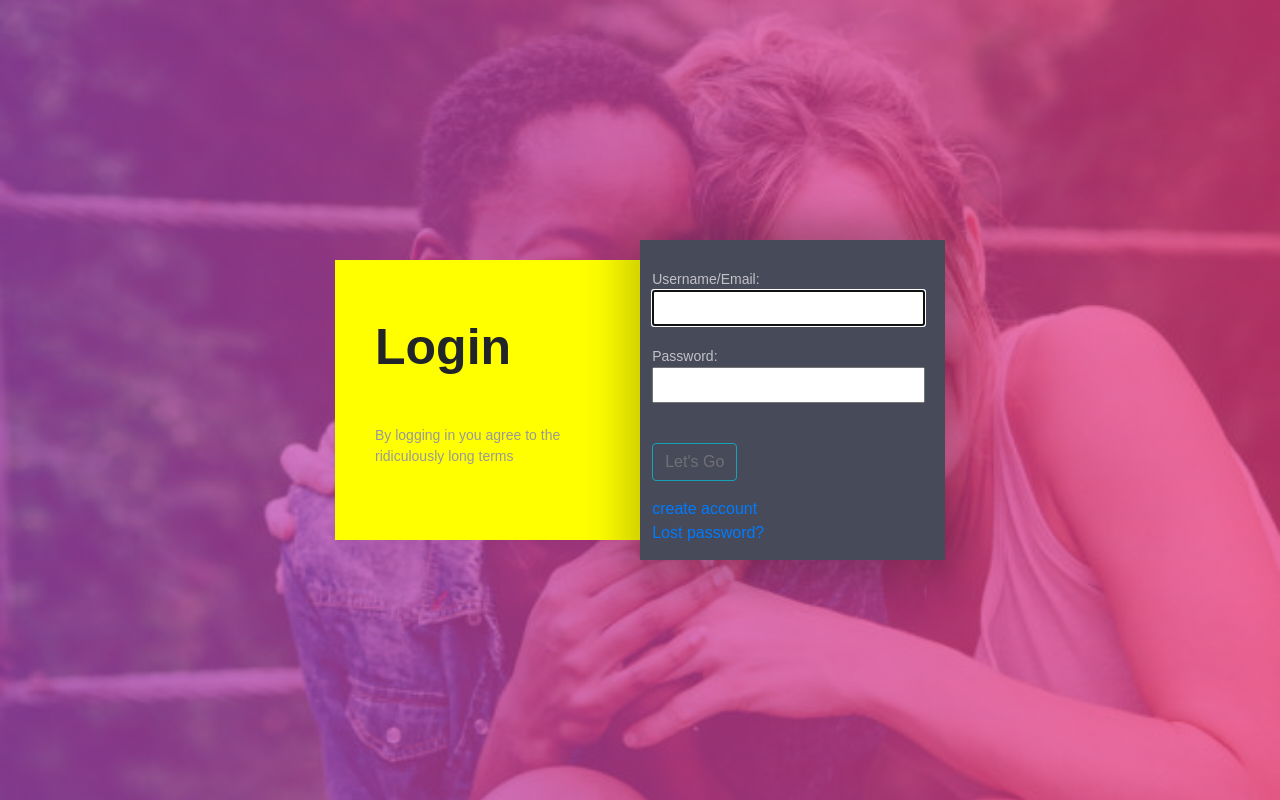
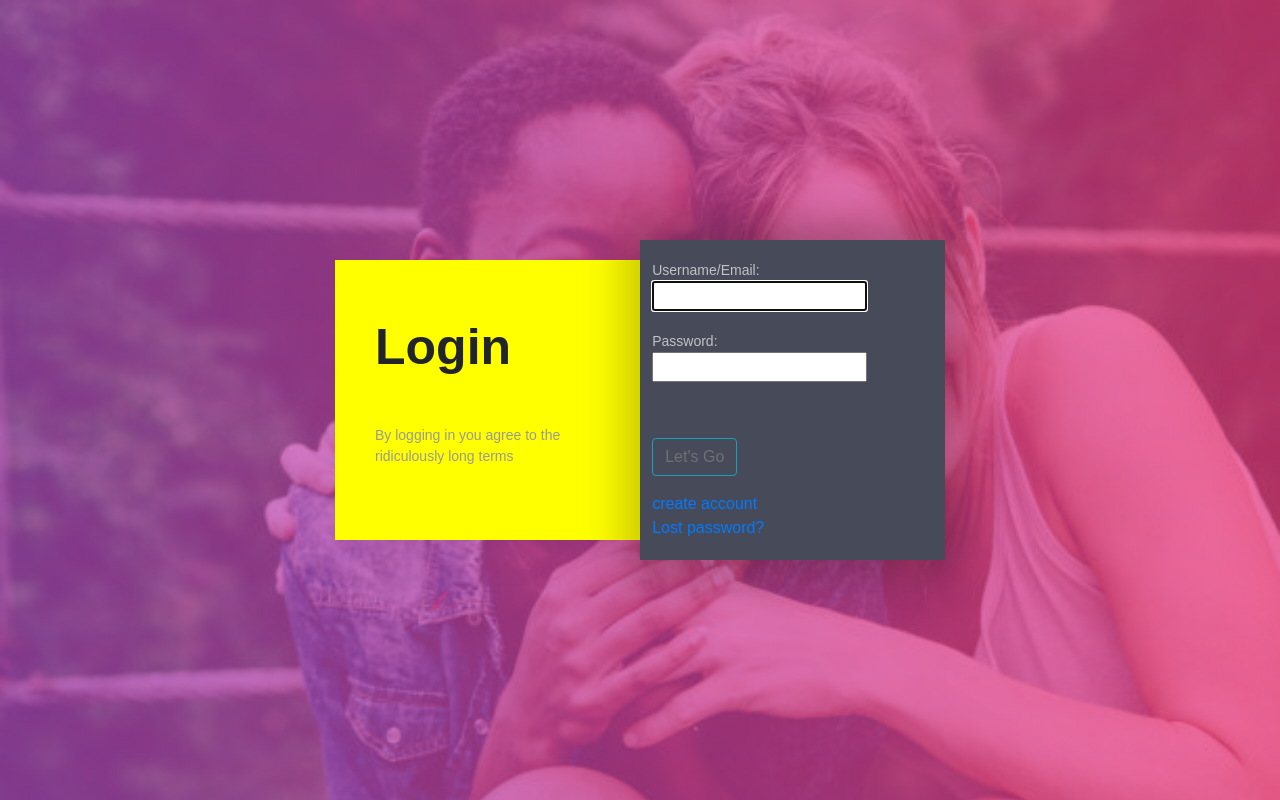
Before and after one commit to Romeombugua/Humorer, a Django app: page /accounts/login/ in a window 1280 px wide. Run offline with Django 4.2, Linux system fonts and the light colour scheme; parts of the project's set-up code (start-up, migrations or seed data) failed here and were passed over; some libraries are stand-ins or nearby versions; some web fonts are replaced.

Commit message:
Changes in login

```diff
--- a/app/forms.py
+++ b/app/forms.py
@@ -11,7 +11,7 @@ from app.models import Stories
 
 
 class RegisterForm(UserCreationForm):
-    email = forms.EmailField(label='email', widget=forms.EmailInput(attrs={'class':'form-control'}))
+    email = forms.EmailField(label='emaild', widget=forms.EmailInput(attrs={'class':'form-control'}))
 
     class Meta:
         model = User
--- a/app/static/regstyles.css
+++ b/app/static/regstyles.css
@@ -109,8 +109,20 @@ path {
   stroke-dasharray: 240 1386;
 }
 .form {
-  margin: 40px;
-  position: absolute;
+
+  position: relative;
+  width:auto ;
+  margin-left: 4%;
+  margin-top: 3%;
+}
+@media (max-width: 767px) {
+  .form {
+
+    position: absolute;
+    width:auto ;
+    margin-left: 2%;
+    margin-top: 3%;
+  }
 }
 #label {
   color:  #c2c2c5;
@@ -120,16 +132,7 @@ path {
   margin-top: 20px;
   margin-bottom: 5px;
 }
-#input {
-  background: transparent;
-  border: 0;
-  color: #f2f2f2;
-  font-size: 20px;
-  height: 30px;
-  line-height: 30px;
-  outline: none !important;
-  width: 100%;
-}
+
 input::-moz-focus-inner {
   border: 0;
 }
--- a/templates/registration/login.html
+++ b/templates/registration/login.html
@@ -56,10 +56,12 @@
                   </defs>
                   <path d="m 40,120.00016 239.99984,-3.2e-4 c 0,0 24.99263,0.79932 25.00016,35.00016 0.008,34.20084 -25.00016,35 -25.00016,35 h -239.99984 c 0,-0.0205 -25,4.01348 -25,38.5 0,34.48652 25,38.5 25,38.5 h 215 c 0,0 20,-0.99604 20,-25 0,-24.00396 -20,-25 -20,-25 h -190 c 0,0 -20,1.71033 -20,25 0,24.00396 20,25 20,25 h 168.57143" />
                 --></svg>
-                <div style="margin-left: 4%; margin-top: 3%;" class="form">
+                <div class="form">
 
-                  <form method="post" action="{% url 'login' %}">
+                  <form role="form" class="form-horizontal" method="post" action="{% url 'login' %}">
                     {% csrf_token %}
+
+                      <div class="form-group">
 
 
                         <span id="label">Username/Email:</span>
@@ -68,7 +70,7 @@
 
                         <span id="label">{{ form.password.label_tag }}</span>
                         <span id="input">{{ form.password }}</span>
-
+                      </div>
                     <!--<input type="submit" id="submit" value="Let's Go">-->
                     <div class="form-group">
                       <button class="btn btn-outline-info" type="submit" id="submit" >Let's Go</button>
```
